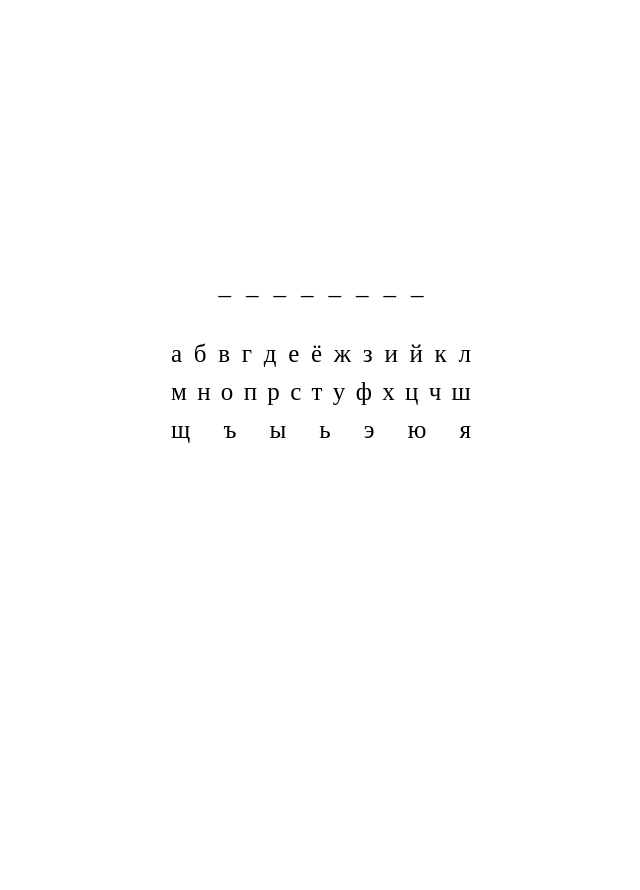
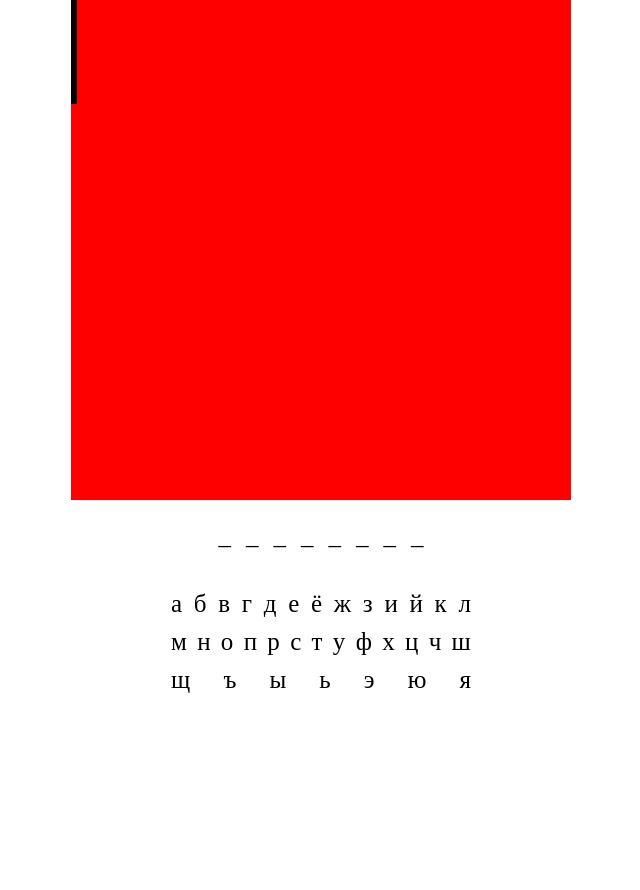
Before and after one commit to NBhey/Gallows-JS-game, a website built with webpack: page index.html in a window 1280 px wide. Shown: the whole page, without its empty margins (319-959 px from the left). Before the commit the page ends 800 px from the top, so only its background shows below. Built offline with nearby package versions, Linux system fonts and the light colour scheme.

Commit message:
начал отрисовку виселицы

```diff
--- a/index.html
+++ b/index.html
@@ -6,6 +6,9 @@
     <title>Виселица</title>
 </head>
 <body>
+    <div class="gallow">
+
+    </div>
     <div>
         <ul class="word">
         </ul>
--- a/index.js
+++ b/index.js
@@ -27,3 +27,9 @@ allChar.forEach((e) => {
     }
   });
 });
+
+
+let gallow = document.querySelector('.gallow')
+let gallowTale = document.createElement('img')
+gallowTale.src = './image/Туловище.png'
+gallow.append(gallowTale)
--- a/style/style.css
+++ b/style/style.css
@@ -4,10 +4,18 @@
   box-sizing: border-box;
 }
 
+.gallow {
+  margin: 0 auto;
+
+  width: 500px;
+  height: 500px;
+  background-color: red;
+}
+
 .word {
   margin: 0 auto;
   width: 300px;
-  height: 300px;
+  height: 50px;
 
   list-style-type: none;
 
```
Also changed, not shown: image/Туловище.png (added).
